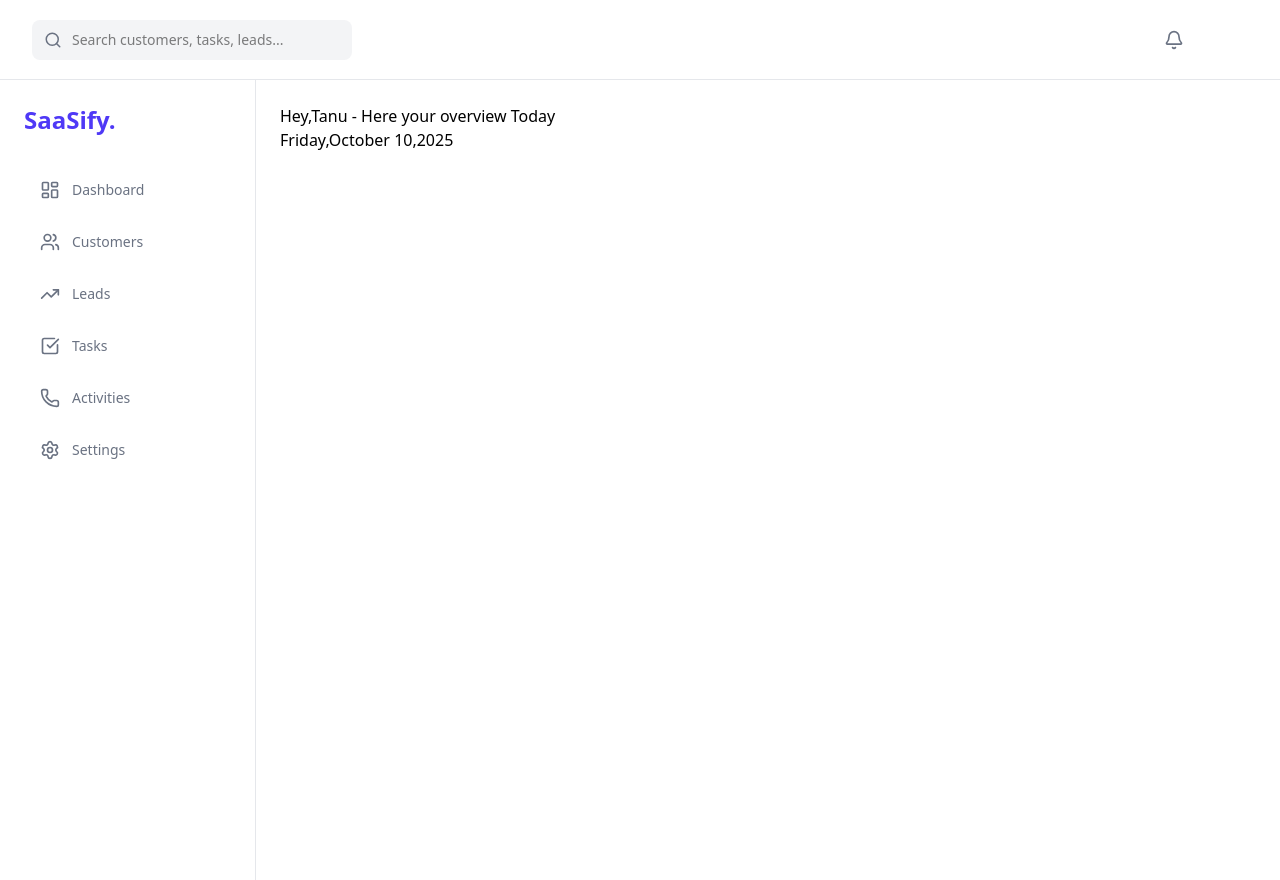
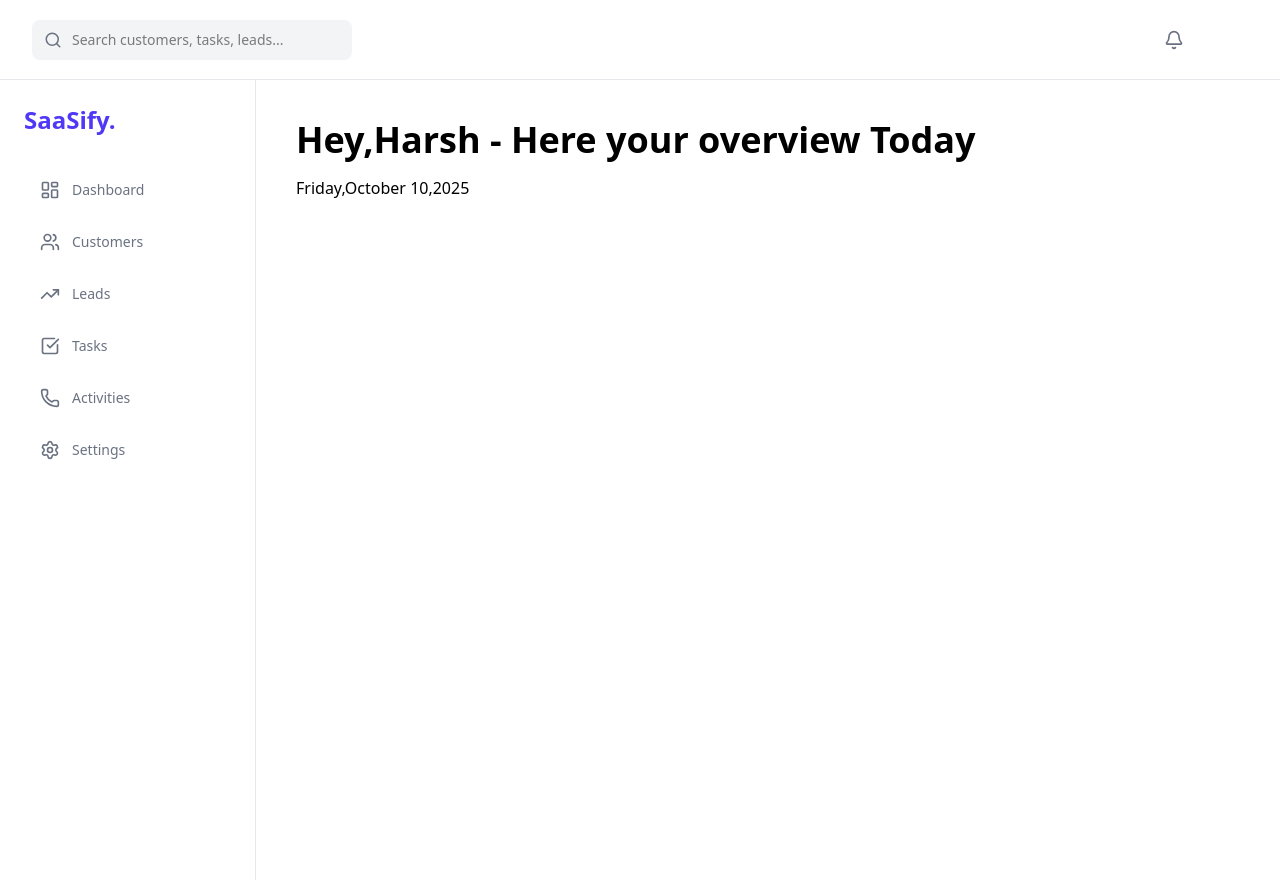
Before and after one commit to Tanujeet/CRM, a Next.js app: page /dashboard in a window 1280 px wide. Built offline with nearby package versions, Linux system fonts and the light colour scheme; no server answers.

Commit message:
Added :Heading in Dashboard

```diff
--- a/app/dashboard/page.tsx
+++ b/app/dashboard/page.tsx
@@ -5,8 +5,12 @@ const Page = () => {
     <main>
       <section>
         <header>
-          <h1 className="text-">Hey,Tanu - Here your overview Today</h1>
-          <p>Friday,October 10,2025</p>
+          <div className="p-4">
+            <h1 className="text-4xl font-black ">
+              Hey,Harsh - Here your overview Today
+            </h1>
+            <p className="mt-4 font-light">Friday,October 10,2025</p>
+          </div>
         </header>
       </section>
     </main>
```
